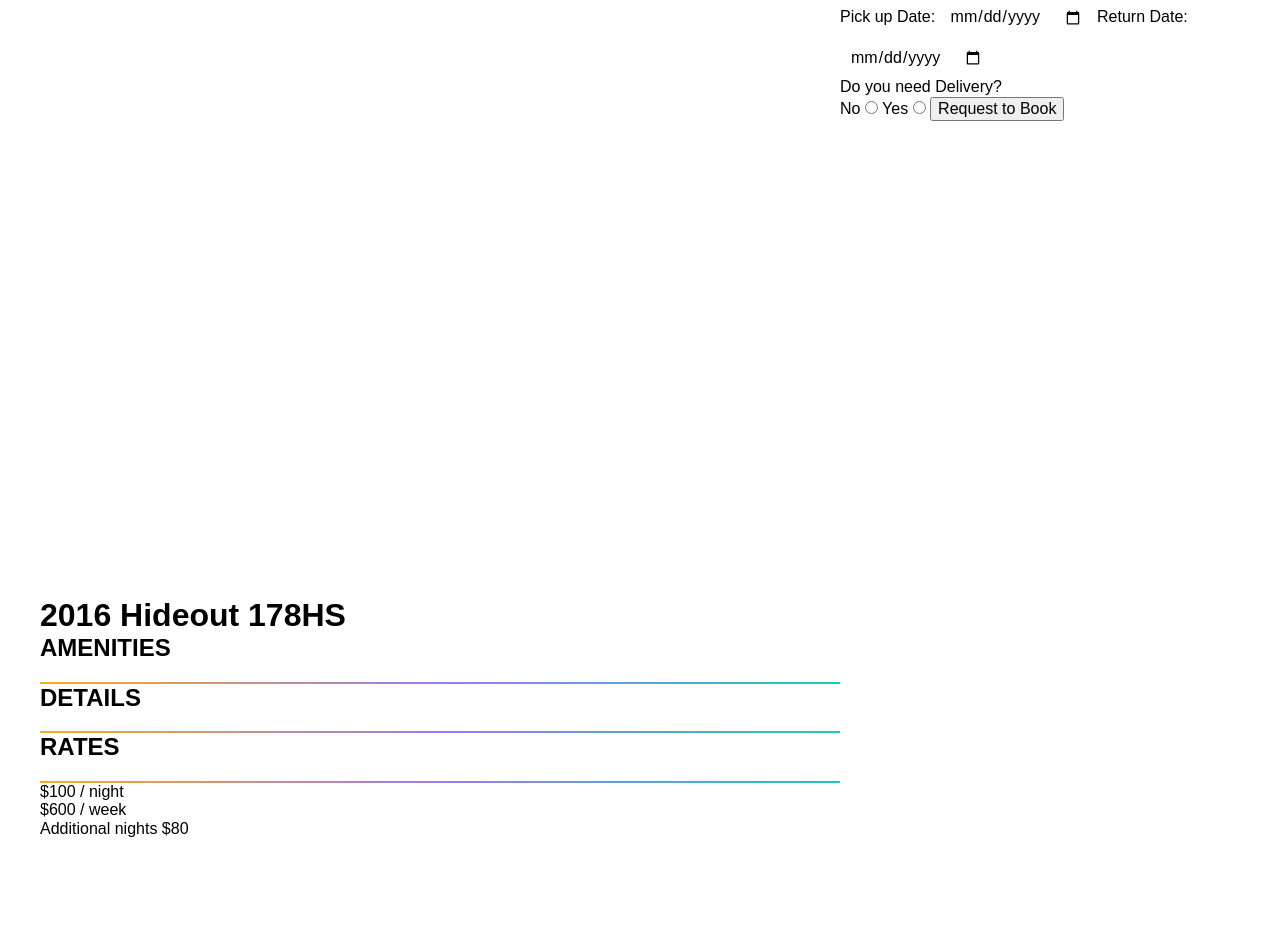
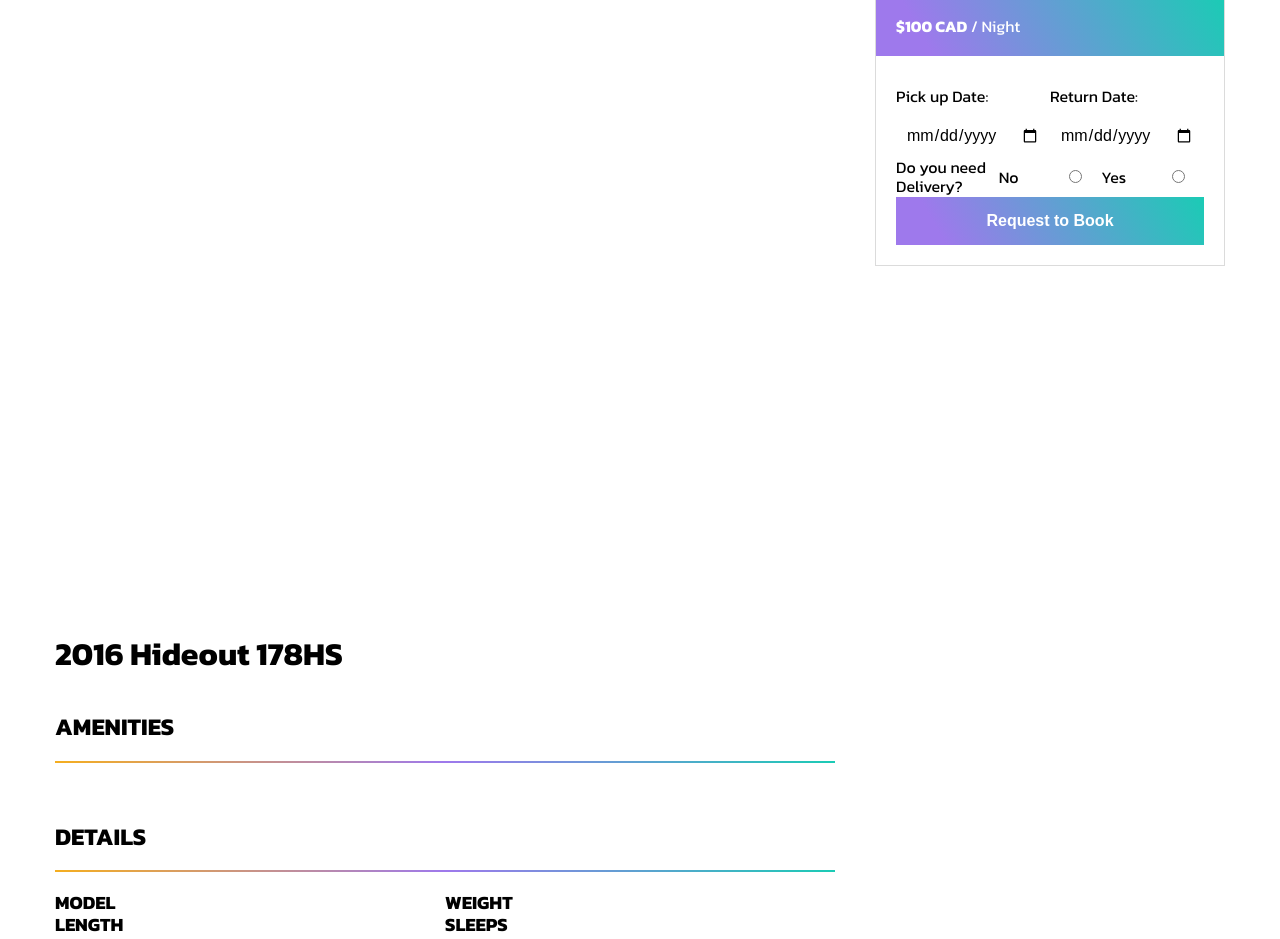
Before and after one commit to tiffanyfust/ValleyTrailers, a plain HTML site: page trailerDetails.html in a window 1280 px wide. Shown: the part 77-1016 px from the top of the page. Before the commit the page ends 915 px from the top, so only its background shows below. Drawn offline with Linux system fonts and the light colour scheme; a script that the page names is missing.

Commit message:
pulled model details data from firebase, styled trailer details page more

```diff
--- a/script.js
+++ b/script.js
@@ -24,6 +24,7 @@ trailers.forEach((trailer) => {
 
 const displayData = (trailerId) => {
     window.addEventListener("load", function() {
+
         dbRef.doc(trailerId).get().then((doc) => {
             const amenities = doc.data().Amenities;
             const list = document.querySelector('.amenitiesList')
@@ -32,6 +33,32 @@ const displayData = (trailerId) => {
                 li.innerText = amenities[i];
                 list.append(li);
             }
+
+            const detailsList = document.querySelector('.detailsList');
+            const gvwr = doc.data().gvwr;
+            const length = doc.data().length;
+            const model = doc.data().model;
+            const sleeps = doc.data().sleeps;
+
+            const modelLi = document.querySelector('.model');
+            const modelP = document.createElement('p');
+            modelP.innerText = model;
+            modelLi.append(modelP);
+
+            const gvwrLi = document.querySelector('.gvwr');
+            const gvwrP = document.createElement('p');
+            gvwrP.innerText = gvwr;
+            gvwrLi.append(gvwrP);
+
+            const lengthLi = document.querySelector('.length');
+            const lengthP = document.createElement('p');
+            lengthP.innerText = length;
+            lengthLi.append(lengthP);
+
+            const sleepsLi = document.querySelector('.sleeps');
+            const sleepsP = document.createElement('p');
+            sleepsP.innerText = sleeps;
+            sleepsLi.append(sleepsP);
         })
     });
 }
--- a/style.css
+++ b/style.css
@@ -26,7 +26,7 @@ html{line-height:1.15;-ms-text-size-adjust:100%;-webkit-text-size-adjust:100%}bo
 html,
 body {
     margin: 0;
-    overflow-x: hidden;
+    /* overflow-x: hidden; */
     font-family: 'Kanit', sans-serif;
     scroll-behavior: smooth;
 }
@@ -425,15 +425,9 @@ footer a {
 /* Trailer Details */
 
 .trailerDetails {
-    display: flex;
-}
-
-.mainContent {
-    flex: 2;
-}
-
-.booking {
-    flex: 1;
+    display: grid;
+    align-items: start;
+    grid-template-columns: 2fr 1fr;
 }
 
 .trailerImages {
@@ -460,3 +454,117 @@ footer a {
     cursor: pointer;
     z-index: 1;
 }
+
+
+/* Trailer Info styling */
+
+.trailerHeading,
+.amenitiesSection,
+.detailsSection,
+.ratesSection {
+    margin-top: 40px;
+}
+
+.amenitiesList,
+.detailsList {
+    margin-top: 20px;
+    display: grid;
+    grid-template-columns: 1fr 1fr;
+}
+
+.ratesList {
+    margin-top: 20px;
+    display: grid;
+    grid-template-columns: 1fr 1fr 1fr;
+}
+
+
+
+/* Booking Form styling */
+
+.booking {
+    position: sticky;
+    top: 60px;
+    margin-left: 40px;
+    border: 1px solid var(--grey);
+    background-color: white;
+}
+
+.price {
+    background: linear-gradient(60deg, var(--purple) 15%, var(--turquoise));
+    color: white;
+    padding: 20px;
+}
+
+.price span {
+    font-weight: bold;
+}
+
+
+.bookingForm {
+    display: grid;
+    grid-template-rows: repeat(3, 1fr);
+    grid-template-columns: repeat(6, 1fr);
+    align-items: center;
+    padding: 20px;
+}
+
+label[for="startDate"] {
+    grid-row: 1 / 2;
+    grid-column: 1 / 4;
+}
+
+label[for="endDate"] {
+    grid-row: 1 / 2;
+    grid-column: 4 / 7;
+}
+
+.startDate {
+    grid-row: 2 / 3;
+    grid-column: 1 / 4;
+}
+
+.endDate {
+    grid-row: 2 / 3;
+    grid-column: 4 / 7;
+}
+
+.deliveryHeader {
+    grid-row: 3 / 4;
+    grid-column: 1 / 2;
+}
+
+.deliveryHeader {
+    grid-row: 3 / 4;
+    grid-column: 1 / 3;
+}
+
+label[for="deliveryNo"] {
+    grid-row: 3 / 4;
+    grid-column: 3 / 4;
+}
+
+label[for="deliveryYes"] {
+    grid-row: 3 / 4;
+    grid-column: 5 / 6;
+}
+
+.deliveryYes {
+    grid-row: 3 / 4;
+    grid-column: 6 / 7;
+}
+
+.deliveryNo {
+    grid-row: 3 / 4;
+    grid-column: 4 / 5;
+}
+
+.bookingRequest {
+    grid-column: 1 / 7;
+    cursor: pointer;
+    background: linear-gradient(60deg, var(--purple) 15%, var(--turquoise));
+    color: white;
+    border: none;
+    font-weight: bold;
+    padding: 15px 0px;
+}
--- a/trailerDetails.html
+++ b/trailerDetails.html
@@ -5,6 +5,9 @@
     <meta name="viewport" content="width=device-width, initial-scale=1.0">
     <meta http-equiv="X-UA-Compatible" content="ie=edge">
     <link rel="icon" href="/assets/icons8_alps_20_HWn_icon.ico">
+    <link rel="preconnect" href="https://fonts.googleapis.com">
+    <link rel="preconnect" href="https://fonts.gstatic.com" crossorigin>
+    <link href="https://fonts.googleapis.com/css2?family=Kanit:wght@400;700&display=swap" rel="stylesheet">
     <link rel="stylesheet" href="style.css">
     <title>Valley Trailers | Rent a trailer for your next Adventure</title>
 </head>
@@ -17,7 +20,7 @@
             <div class="leftNav">
                 <ul class="menu">
                     <li><a href="index.html">Home</a></li>
-                    <li><a href="#trailers">Trailers</a></li>
+                    <li><a href="index.html#trailers">Trailers</a></li>
                     <li><a href="">About Us</a></li>
                     <li><a href="">Contact</a></li>
                 </ul>
@@ -34,6 +37,7 @@
             </div>
         </nav>
     </header>
+    <div class="wrapper">
         <main class="trailerDetails">
             <section class="mainContent">
                 <section>
@@ -43,21 +47,32 @@
                 <section class="trailerHeading">
                     <h1>2016 Hideout 178HS</h1>
                 </section>
-            <section>
+                <section class="amenitiesSection">
                     <h2>Amenities</h2>
                     <ul class="amenitiesList">
 
                     </ul>
                 </section>
-            <section>
+                <section class="detailsSection">
                     <h2>Details</h2>
-                <ul>
-
+                    <ul class="detailsList">
+                        <li class="model">
+                            <h3>Model</h3>
+                        </li>
+                        <li class="gvwr">
+                            <h3>Weight</h3>
+                        </li>
+                        <li class="length">
+                            <h3>Length</h3>
+                        </li>
+                        <li class="sleeps">
+                            <h3>Sleeps</h3>
+                        </li>
                     </ul>
                 </section>
-            <section>
+                <section class="ratesSection">
                     <h2>Rates</h2>
-                <ul>
+                    <ul class="ratesList">
                         <li>$100 / night</li>
                         <li>$600 / week</li>
                         <li>Additional nights $80</li>
@@ -66,23 +81,38 @@
             </section>
             <aside class="booking">
                 <div class="price">
-
+                    <p><span>$100 CAD</span> / Night</p>
                 </div>
-            <form action="submit">
+                <form action="submit" class="bookingForm">
                     <label for="startDate">Pick up Date:</label>
-                <input type="date" name="startDate" id="startDate">
+                    <input type="date" name="startDate" class="startDate" id="startDate">
                     <label for="endDate">Return Date:</label>
-                <input type="date" name="endDate" id="endDate">
-
-                <p>Do you need Delivery?</p>
+                    <input type="date" name="endDate" class="endDate" id="endDate">
+                    <p class="deliveryHeader">Do you need Delivery?</p>
                     <label for="deliveryNo">No</label>
-                <input type="radio" name="delivery" id="deliveryNo" value="no">
+                    <input type="radio" name="delivery" class="deliveryNo" id="deliveryNo" value="no">
                     <label for="deliveryYes">Yes</label>
-                <input type="radio" name="delivery" id="deliveryYes" value="yes">
-                <button type="submit">Request to Book</button>
+                    <input type="radio" name="delivery" class="deliveryYes" id="deliveryYes" value="yes">
+                    <button type="submit" class="bookingRequest">Request to Book</button>
                 </form>
             </aside>
         </main>
+    </div>
+
+    <footer>
+        <div class="wrapper">
+            <div class="footer">
+                <h3>Menu</h3>
+                <ul>
+                    <li><a href="index.html">Home</a></li>
+                    <li><a href="index.html#trailers">Trailers</a></li>
+                    <li><a href="">About Us</a></li>
+                    <li><a href="">Contact</a></li>
+                </ul>
+            </div>
+        </div>
+    </footer>
+    <div class="wrapper"><span class="copyright">Copyright &copy; Valley Trailers</span></div>
 
     <script src="https://www.gstatic.com/firebasejs/9.0.2/firebase-app-compat.js"></script>
     <script src="https://www.gstatic.com/firebasejs/9.0.2/firebase-firestore-compat.js"></script>
```
Also changed, not shown: index.html (+2 -2 lines). Lines whose indentation alone changed are shown as unchanged.
